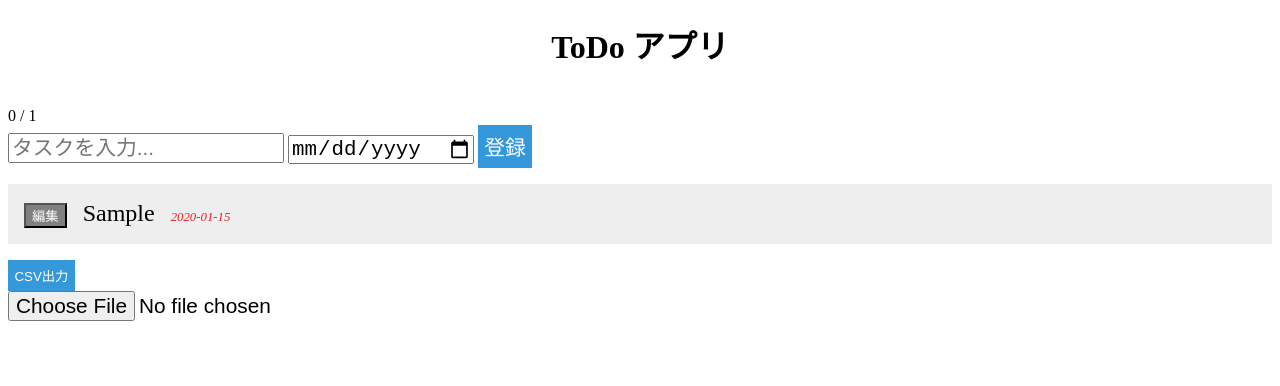
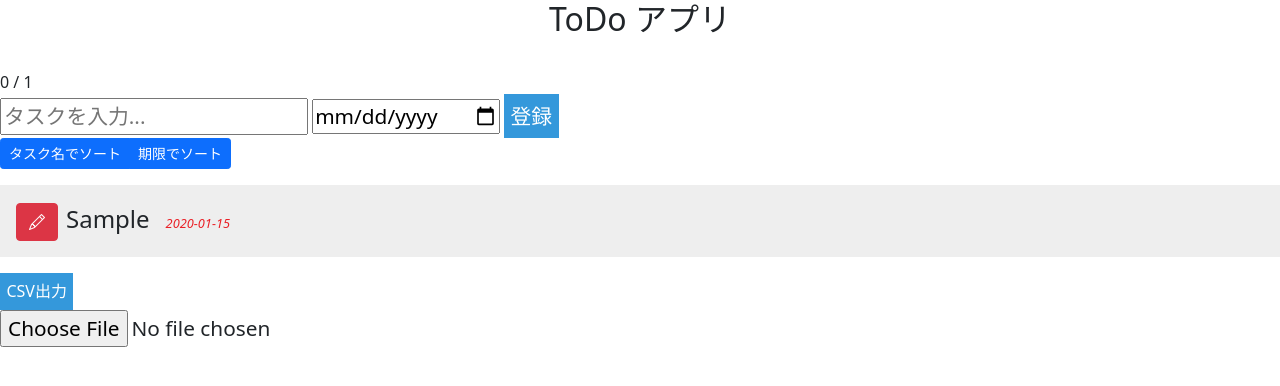
Before and after one commit to Keitinn/study-frontend-web-app-vanilla, a plain HTML site: page index.html in a window 1280 px wide. Both pictures are taken after typing "Sample", "2020-01-15" into the empty fields and a click on the input "登録". Drawn offline with nearby package versions, Linux system fonts and the light colour scheme.

Commit message:
ソートボタンとソート機能の追加

```diff
--- a/index.html
+++ b/index.html
@@ -3,6 +3,16 @@
   <head>
     <title>ToDo</title>
     <meta name="viewport" content="width=device-width,initial-scale=1" />
+    <link
+      href="https://cdn.jsdelivr.net/npm/bootstrap@5.1.3/dist/css/bootstrap.min.css"
+      rel="stylesheet"
+      integrity="sha384-1BmE4kWBq78iYhFldvKuhfTAU6auU8tT94WrHftjDbrCEXSU1oBoqyl2QvZ6jIW3"
+      crossorigin="anonymous"
+    />
+    <link
+      rel="stylesheet"
+      href="https://cdn.jsdelivr.net/npm/bootstrap-icons@1.8.1/font/bootstrap-icons.css"
+    />
     <style>
       h1 {
         font-size: 2rem;
@@ -45,14 +55,12 @@
         padding: 0.4rem;
       }
 
-      #editBtn {
-        color: #fff;
-        background: #808080;
-        margin-right: 1rem;
+      #taskForm {
+        display: inline;
       }
 
-      #taskForm {
-        display: inline;
+      #editBtn {
+        margin-right: 0.5rem;
       }
     </style>
     <script src="script.js"></script>
@@ -80,7 +88,25 @@
     </form>
 
     <button id="editCancel" type="button" onClick="editCancel()">キャンセル</button>
-
+    <br/ >
+    <div class="btn-group">
+      <button
+        id="sortTaskNameBtn"
+        class="btn btn-primary btn-sm"
+        type="button"
+        onClick="sortTaskName()"
+      >
+        タスク名でソート
+      </button>
+      <button
+        id="sortTaskDueDate"
+        type="button"
+        class="btn btn-primary btn-sm"
+        onClick="sortTaskDueDate()"
+      >
+        期限でソート
+      </button>
+    </div>
     <ul></ul>
     <button id="export" type="button" onClick="csvExport()">CSV出力</button>
     <form id="importForm">
--- a/script.js
+++ b/script.js
@@ -2,6 +2,8 @@ let taskListElem; // どこからでも読み書きできるように外側に
 let isEdit = false;
 let editTaskName = '';
 let tasks = [];
+let sortMode = '';
+
 window.addEventListener('load', function () {
   let cancelBtnElm = document.querySelector('#editCancel');
   cancelBtnElm.style.display = 'none';
@@ -28,7 +30,9 @@ function renderTasks() {
 
     // 編集ボタン
     let editButtonElm = document.createElement('button');
-    editButtonElm.innerText = '編集';
+    editButtonElm.innerHTML = '<i class="bi bi-pencil"></i>';
+    editButtonElm.setAttribute('type', 'button');
+    editButtonElm.className = 'btn btn-danger dtn-sm';
     editButtonElm.id = 'editBtn';
 
     // 項目に編集ボタンを追加
@@ -338,7 +342,7 @@ function setSelectTask(taskName, taskDueDate) {
   taskDueDateElm.value = taskDueDate;
 }
 
-//
+// タスクの編集をキャンセルする
 function editCancel() {
   // 編集中のタスク名をクリア
   editTaskName = '';
@@ -358,3 +362,44 @@ function editCancel() {
   cancelBtnElm.style.display = 'none';
   isEdit = false;
 }
+
+// タスク名でソート
+function sortTaskName() {
+  if (sortMode != '' && sortMode == 'nameAsc') {
+    tasks.sort((a, b) => b.name.localeCompare(a.name, 'ja'));
+
+    sortMode = 'nameDesc';
+  } else {
+    tasks.sort((a, b) => a.name.localeCompare(b.name, 'ja'));
+
+    sortMode = 'nameAsc';
+  }
+  saveTasks();
+  renderTasks();
+}
+
+// タスクの期日でソートする
+function sortTaskDueDate() {
+  if (sortMode != '' && sortMode == 'dueAsc') {
+    tasks.sort((a, b) => {
+      if (!a.dueDate) return -1;
+      if (!b.dueDate) return 1;
+      if (new Date(b.dueDate).getTime() < new Date(a.dueDate).getTime()) return -1;
+      if (new Date(b.dueDate).getTime() > new Date(a.dueDate).getTime()) return 1;
+      return 0;
+    });
+    sortMode = 'dueDesc';
+  } else {
+    tasks.sort((a, b) => {
+      if (!a.dueDate) return 1;
+      if (!b.dueDate) return -1;
+      if (new Date(a.dueDate).getTime() < new Date(b.dueDate).getTime()) return -1;
+      if (new Date(a.dueDate).getTime() > new Date(b.dueDate).getTime()) return 1;
+      return 0;
+    });
+    sortMode = 'dueAsc';
+  }
+
+  saveTasks();
+  renderTasks();
+}
```
